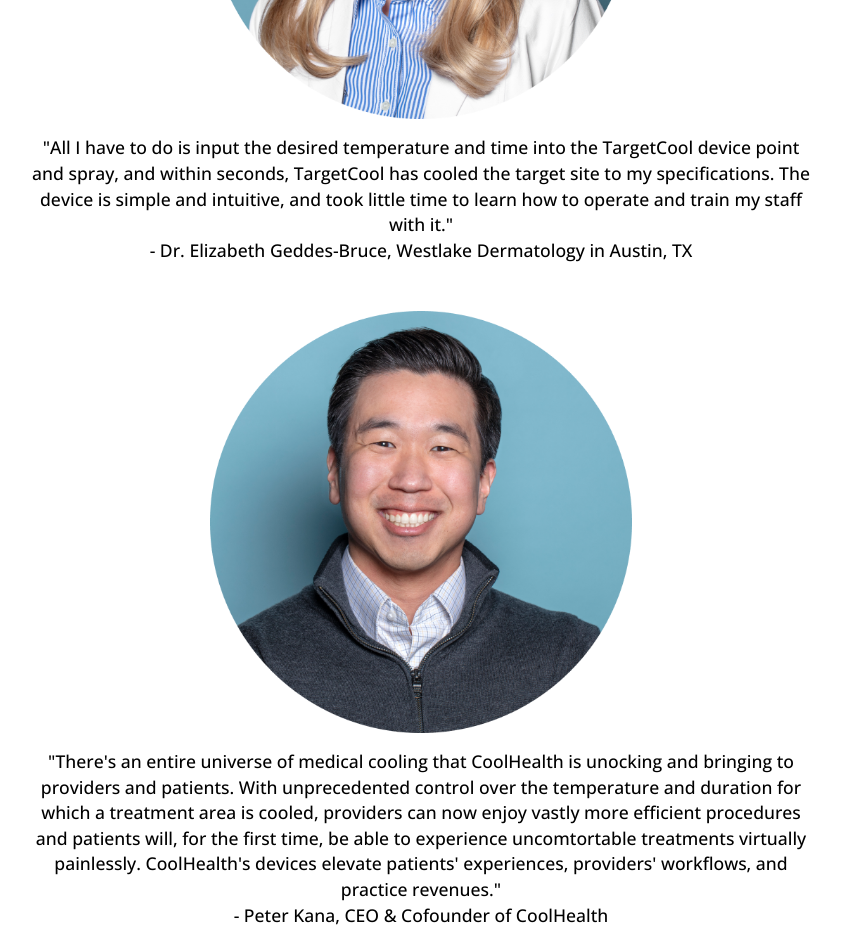
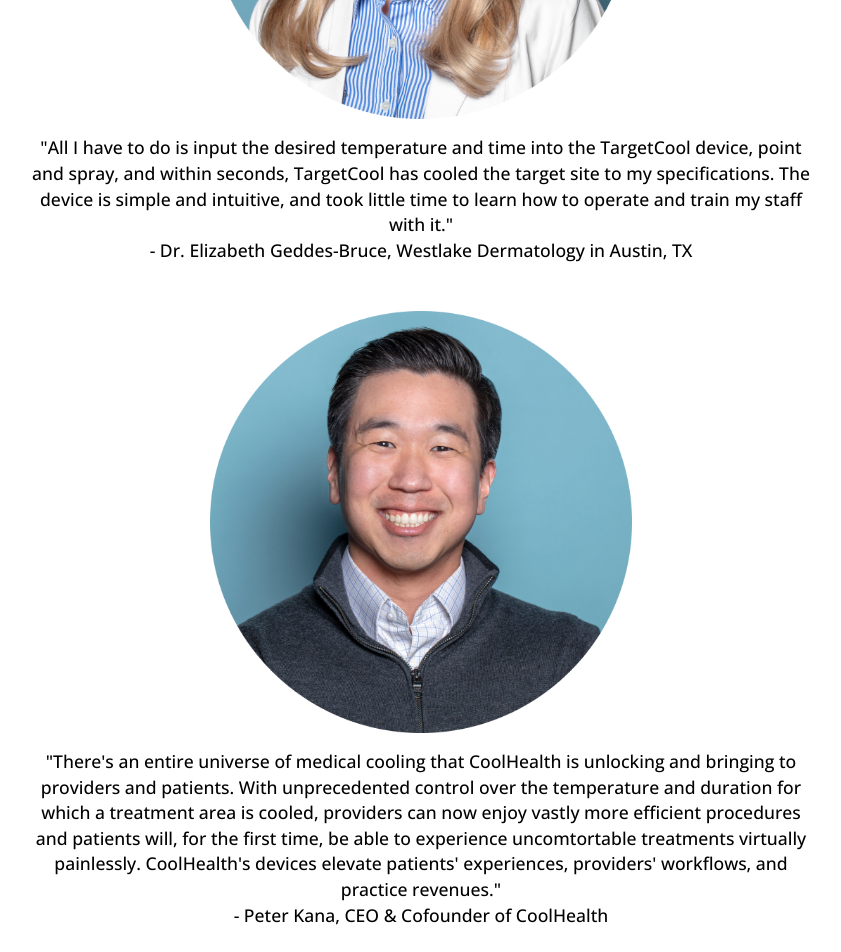
Before and after one commit to IvanaCliffords/recens-medical-landing-page, a plain HTML site: page index.html in a window 1280 px wide. Shown: the part 2120-3072 px from the top of the page, without its empty margins (219-1060 px from the left). Drawn offline with nearby package versions, Linux system fonts and the light colour scheme.

Commit message:
Fixed the typos

```diff
--- a/index.html
+++ b/index.html
@@ -92,7 +92,7 @@
           />
           <p class="par">
             "All I have to do is input the desired temperature and time into the
-            TargetCool device point and spray, and within seconds, TargetCool
+            TargetCool device, point and spray, and within seconds, TargetCool
             has cooled the target site to my specifications. The device is
             simple and intuitive, and took little time to learn how to operate
             and train my staff with it."
@@ -109,7 +109,7 @@
           />
           <p class="par">
             "There's an entire universe of medical cooling that CoolHealth is
-            unocking and bringing to providers and patients. With unprecedented
+            unlocking and bringing to providers and patients. With unprecedented
             control over the temperature and duration for which a treatment area
             is cooled, providers can now enjoy vastly more efficient procedures
             and patients will, for the first time, be able to experience
```
